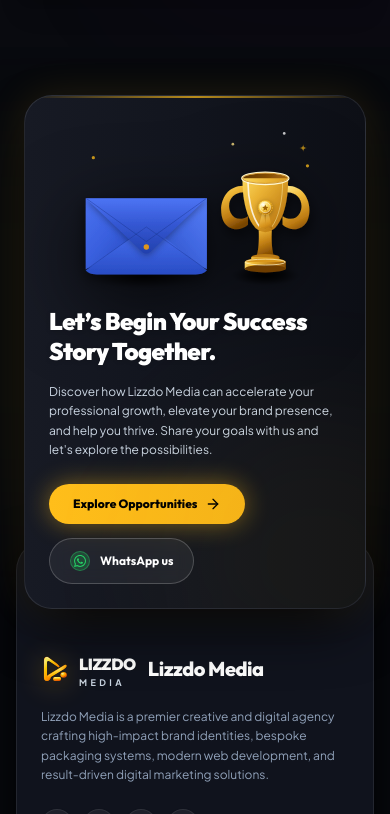
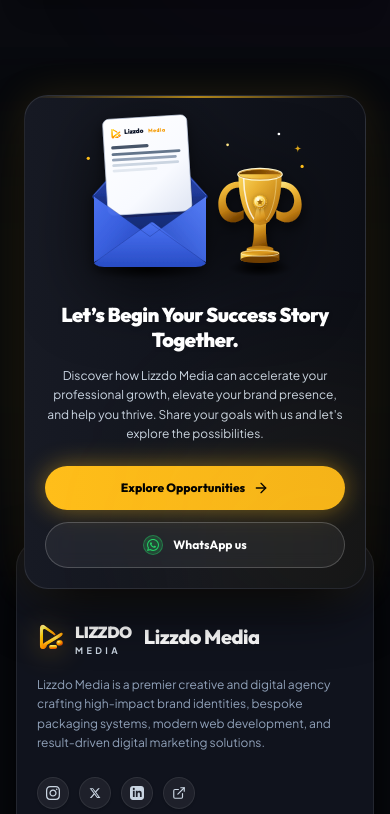
Before and after one commit to medializz/LM, a React (Vite) app: page / in a window 390 px wide. Shown: the part 7010-7824 px from the top of the page. Built offline with nearby package versions, Linux system fonts and the light colour scheme.

Commit message:
style: refactor footer and add auto-trigger to 3D illustration
Adjust CTA banner spacing and responsive padding. Implement intersection-based auto-trigger for the 3D illustration to enhance mobile engagement and ensure proper touch event handling.

```diff
--- a/src/components/Footer.tsx
+++ b/src/components/Footer.tsx
@@ -51,22 +51,22 @@
         {/* ========================================================================= */}
         {/* 1. OVERLAPPING 2.5D CTA BANNER (Exact Composition & Hierarchy of Reference Image) */}
         {/* ========================================================================= */}
-        <div className="relative z-20 max-w-5xl mx-auto mb-[-70px] sm:mb-[-90px] lg:mb-[-100px] px-2 sm:px-4">
+        <div className="relative z-20 max-w-5xl mx-auto mb-[-50px] sm:mb-[-80px] lg:mb-[-100px] px-2 sm:px-4">
           <div
             onMouseEnter={() => setIsCtaHovered(true)}
             onMouseLeave={() => setIsCtaHovered(false)}
-            className="relative rounded-[28px] sm:rounded-[36px] bg-gradient-to-r from-[#171a24] via-[#12151e] to-[#0d0f16] text-white p-6 sm:p-8 md:p-10 lg:p-12 shadow-[0_25px_60px_-15px_rgba(0,0,0,0.95),0_0_40px_rgba(255,190,26,0.12)] border border-white/[0.1] overflow-hidden group/cta transition-all duration-300 hover:border-white/[0.18]"
+            className="relative rounded-[24px] xs:rounded-[28px] sm:rounded-[36px] bg-gradient-to-r from-[#171a24] via-[#12151e] to-[#0d0f16] text-white p-5 xs:p-6 sm:p-8 md:p-10 lg:p-12 shadow-[0_25px_60px_-15px_rgba(0,0,0,0.95),0_0_40px_rgba(255,190,26,0.12)] border border-white/[0.1] overflow-hidden group/cta transition-all duration-300 hover:border-white/[0.18]"
           >
 
             {/* Subtle top golden light rim highlight */}
             <div className="absolute top-0 inset-x-0 h-[2px] bg-gradient-to-r from-transparent via-[#ffbe1a]/70 to-transparent pointer-events-none" />
             <div className="absolute -bottom-28 -right-28 w-80 h-80 bg-[#ffbe1a]/[0.04] rounded-full blur-3xl pointer-events-none" />
 
-            <div className="grid grid-cols-1 md:grid-cols-12 gap-6 md:gap-8 items-center">
+            <div className="grid grid-cols-1 md:grid-cols-12 gap-5 sm:gap-6 md:gap-8 items-center">
 
               {/* Left Column: 2.5D Soft 3D Envelope with Lizzdo Document + Gold Championship Trophy */}
-              <div className="md:col-span-5 flex items-center justify-center -my-6 sm:-my-8 md:-my-10">
-                <div className="w-full max-w-[300px] sm:max-w-[360px] md:max-w-[380px] h-[210px] sm:h-[240px] md:h-[260px]">
+              <div className="md:col-span-5 flex items-center justify-center -my-3 xs:-my-5 sm:-my-8 md:-my-10">
+                <div className="w-full max-w-[270px] xs:max-w-[310px] sm:max-w-[360px] md:max-w-[380px] h-[190px] xs:h-[215px] sm:h-[240px] md:h-[260px] flex items-center justify-center">
                   <SuccessStoryIllustration3D
                     companyName={siteSettings.siteName || "Lizzdo Media"}
                     forceOpen={isCtaHovered || undefined}
@@ -75,10 +75,10 @@
               </div>
 
               {/* Right Column: Branded CTA Copy & Action Buttons */}
-              <div className="md:col-span-7 space-y-4 text-left">
+              <div className="md:col-span-7 space-y-3.5 sm:space-y-4 text-center md:text-left flex flex-col items-center md:items-start">
 
                 {/* Headline */}
-                <h3 className="text-2xl sm:text-3xl lg:text-[34px] font-black font-['Outfit'] text-white leading-tight tracking-tight drop-shadow-sm">
+                <h3 className="text-xl xs:text-2xl sm:text-3xl lg:text-[34px] font-black font-['Outfit'] text-white leading-tight tracking-tight drop-shadow-sm">
                   Let’s Begin Your Success Story Together.
                 </h3>
 
@@ -87,16 +87,16 @@
                   Discover how {siteSettings.siteName} can accelerate your professional growth, elevate your brand presence, and help you thrive. Share your goals with us and let's explore the possibilities.
                 </p>
 
-                {/* Primary and Secondary Pill Buttons */}
-                <div className="flex flex-wrap items-center gap-3.5 pt-2">
+                {/* Primary and Secondary Pill Buttons (Optimized for 44px+ touch targets on mobile) */}
+                <div className="flex flex-col xs:flex-row items-stretch xs:items-center justify-center md:justify-start gap-3 pt-2 w-full xs:w-auto">
 
                   {/* Primary Button: Explore Opportunities (Gold Glowing Pill) */}
                   <button
                     onClick={() => navigateTo('/work')}
-                    className="px-6 sm:px-7 py-3 rounded-full bg-gradient-to-r from-[#ffbe1a] to-[#f5b318] hover:from-[#ffc83b] hover:to-[#e5a20e] text-black font-extrabold text-xs sm:text-sm font-['Outfit'] transition-all duration-200 cursor-pointer shadow-[0_0_25px_rgba(255,190,26,0.45)] hover:shadow-[0_0_35px_rgba(255,190,26,0.6)] active:scale-95 flex items-center gap-2"
+                    className="min-h-[44px] px-6 sm:px-7 py-3 sm:py-3.5 rounded-full bg-gradient-to-r from-[#ffbe1a] to-[#f5b318] hover:from-[#ffc83b] hover:to-[#e5a20e] text-black font-extrabold text-xs sm:text-sm font-['Outfit'] transition-all duration-200 cursor-pointer shadow-[0_0_25px_rgba(255,190,26,0.45)] hover:shadow-[0_0_35px_rgba(255,190,26,0.6)] active:scale-95 flex items-center justify-center gap-2"
                   >
                     <span>Explore Opportunities</span>
-                    <ArrowRight className="w-4 h-4 text-black" />
+                    <ArrowRight className="w-4 h-4 text-black shrink-0" />
                   </button>
 
                   {/* Secondary Button: WhatsApp Us (Pill with WhatsApp/Message Icon) */}
@@ -110,7 +110,7 @@
                     }}
                     target="_blank"
                     rel="noopener noreferrer"
-                    className="px-5 sm:px-6 py-3 rounded-full bg-white/[0.06] hover:bg-white/[0.12] border border-white/20 hover:border-[#25D366]/60 text-white font-bold text-xs sm:text-sm font-['Outfit'] transition-all duration-200 cursor-pointer flex items-center gap-2.5 active:scale-95 backdrop-blur-sm group"
+                    className="min-h-[44px] px-5 sm:px-6 py-3 sm:py-3.5 rounded-full bg-white/[0.06] hover:bg-white/[0.12] border border-white/20 hover:border-[#25D366]/60 text-white font-bold text-xs sm:text-sm font-['Outfit'] transition-all duration-200 cursor-pointer flex items-center justify-center gap-2.5 active:scale-95 backdrop-blur-sm group"
                   >
                     {/* WhatsApp / Message Icon */}
                     <div className="w-5 h-5 rounded-full bg-[#25D366]/20 border border-[#25D366]/40 flex items-center justify-center text-[#25D366] group-hover:bg-[#25D366] group-hover:text-black transition-colors shrink-0">
@@ -133,7 +133,7 @@
         {/* ========================================================================= */}
         {/* 2. MAIN FOOTER DARK CONTAINER */}
         {/* ========================================================================= */}
-        <div className="relative rounded-[32px] sm:rounded-[40px] bg-[#10131d] border border-white/[0.08] pt-28 sm:pt-36 lg:pt-40 pb-8 sm:pb-10 px-6 sm:px-10 lg:px-14 shadow-[0_20px_50px_rgba(0,0,0,0.95)] overflow-hidden">
+        <div className="relative rounded-[28px] xs:rounded-[32px] sm:rounded-[40px] bg-[#10131d] border border-white/[0.08] pt-20 sm:pt-32 lg:pt-40 pb-8 sm:pb-10 px-5 sm:px-10 lg:px-14 shadow-[0_20px_50px_rgba(0,0,0,0.95)] overflow-hidden">
 
           {/* Subtle container top border accent */}
           <div className="absolute top-0 inset-x-12 h-px bg-gradient-to-r from-transparent via-white/10 to-transparent pointer-events-none" />
--- a/src/components/visuals/SuccessStoryIllustration3D.tsx
+++ b/src/components/visuals/SuccessStoryIllustration3D.tsx
@@ -13,11 +13,39 @@
   forceOpen
 }) => {
   const [isOpen, setIsOpen] = useState<boolean>(false);
+  const [hasScrolledIn, setHasScrolledIn] = useState<boolean>(false);
   const containerRef = useRef<HTMLDivElement>(null);
 
-  const activeOpen = Boolean(forceOpen || isOpen);
+  // Mobile / Viewport Scroll Auto-Trigger:
+  // When scrolled into view on mobile/tablet, smoothly animate open to delight the user
+  useEffect(() => {
+    const el = containerRef.current;
+    if (!el || typeof IntersectionObserver === 'undefined') return;
 
-  const handleToggle = (e: React.MouseEvent) => {
+    const observer = new IntersectionObserver(
+      (entries) => {
+        entries.forEach((entry) => {
+          if (entry.isIntersecting && entry.intersectionRatio >= 0.35) {
+            if (!hasScrolledIn) {
+              setHasScrolledIn(true);
+              setIsOpen(true);
+            }
+          }
+        });
+      },
+      {
+        threshold: [0.35],
+        rootMargin: '0px 0px -20px 0px'
+      }
+    );
+
+    observer.observe(el);
+    return () => observer.disconnect();
+  }, [hasScrolledIn]);
+
+  const activeOpen = forceOpen !== undefined ? forceOpen : isOpen;
+
+  const handleToggle = (e: React.MouseEvent | React.TouchEvent) => {
     e.stopPropagation();
     setIsOpen((prev) => !prev);
   };
@@ -27,17 +55,30 @@
       ref={containerRef}
       id="cta-envelope-3d-interactive"
       onClick={handleToggle}
+      onTouchEnd={(e) => {
+        // Prevent ghost click double-triggering
+        e.preventDefault();
+        handleToggle(e);
+      }}
       onMouseEnter={() => setIsOpen(true)}
       onMouseLeave={() => setIsOpen(false)}
-      className={`relative flex items-center justify-center select-none cursor-pointer group/envelope transition-transform duration-300 active:scale-[0.98] ${className}`}
-      title="Click or hover to open/close letter"
+      className={`relative flex flex-col items-center justify-center select-none cursor-pointer group/envelope transition-transform duration-300 active:scale-[0.98] ${className}`}
+      title="Tap or hover to open/close letter"
       aria-label="Interactive 3D Envelope with Letter & Trophy"
+      role="button"
+      tabIndex={0}
+      onKeyDown={(e) => {
+        if (e.key === 'Enter' || e.key === ' ') {
+          e.preventDefault();
+          setIsOpen((prev) => !prev);
+        }
+      }}
     >
       <svg
         viewBox="0 0 540 380"
         fill="none"
         xmlns="http://www.w3.org/2000/svg"
-        className="w-full h-full max-w-[540px] drop-shadow-[0_20px_40px_rgba(0,0,0,0.7)] overflow-visible"
+        className="w-full h-full max-w-[540px] drop-shadow-[0_15px_35px_rgba(0,0,0,0.65)] overflow-visible touch-manipulation"
       >
         <defs>
           {/* ========================================================================= */}
```
